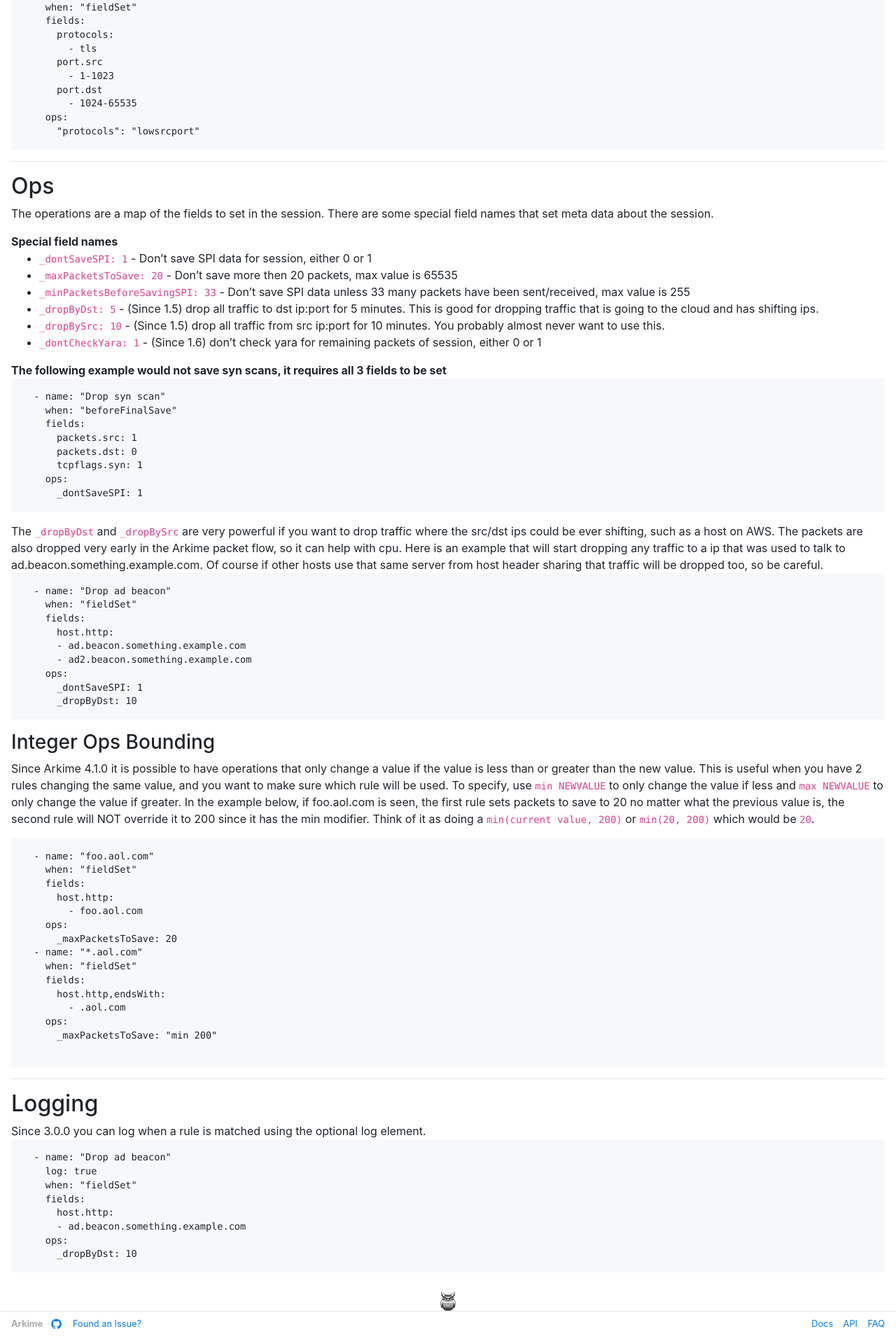
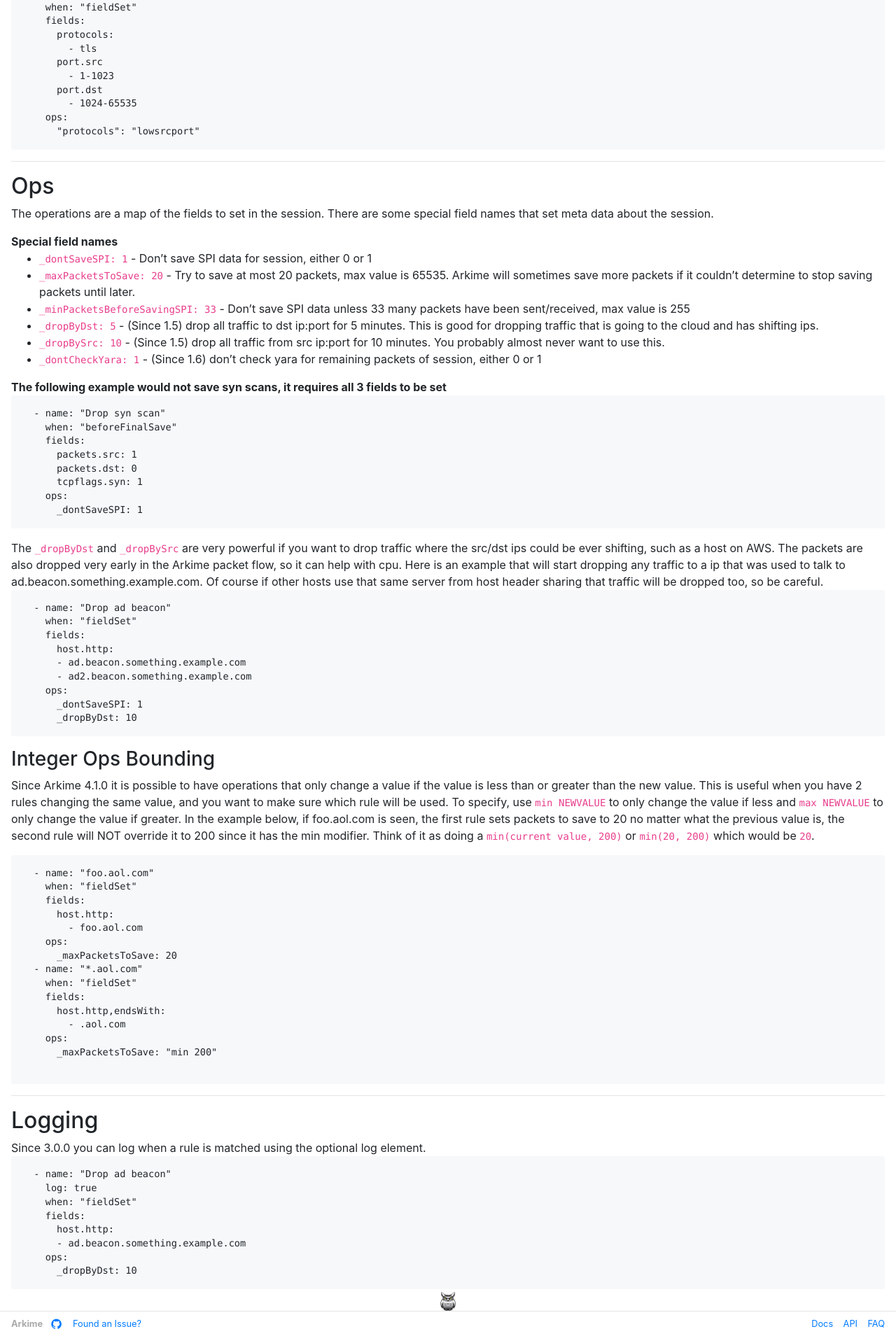
Before and after one commit to arkime/arkimeweb, a Jekyll site: the page built from _wiki/rulesformat.md, in a window 1280 px wide. Shown: the part 2541-4450 px from the top of the page at 70% size. Built offline with Jekyll 4.4.1, drawn with Linux system fonts in a browser that asks for light colours.

Commit message:
note saving more packets then requested

```diff
--- a/_wiki/rulesformat.md
+++ b/_wiki/rulesformat.md
@@ -160,7 +160,7 @@ The operations are a map of the fields to set in the session. There are some spe
 {: .mb-0 }
 
 * `_dontSaveSPI: 1`                 - Don't save SPI data for session, either 0 or 1
-* `_maxPacketsToSave: 20`           - Don't save more then 20 packets, max value is 65535
+* `_maxPacketsToSave: 20`           - Try to save at most 20 packets, max value is 65535. Arkime will sometimes save more packets if it couldn't determine to stop saving packets until later.
 * `_minPacketsBeforeSavingSPI: 33`  - Don't save SPI data unless 33 many packets have been sent/received, max value is 255
 * `_dropByDst: 5`                  - (Since 1.5) drop all traffic to dst ip:port for 5 minutes. This is good for dropping traffic that is going to the cloud and has shifting ips.
 * `_dropBySrc: 10`                  - (Since 1.5) drop all traffic from src ip:port for 10 minutes. You probably almost never want to use this.
```
